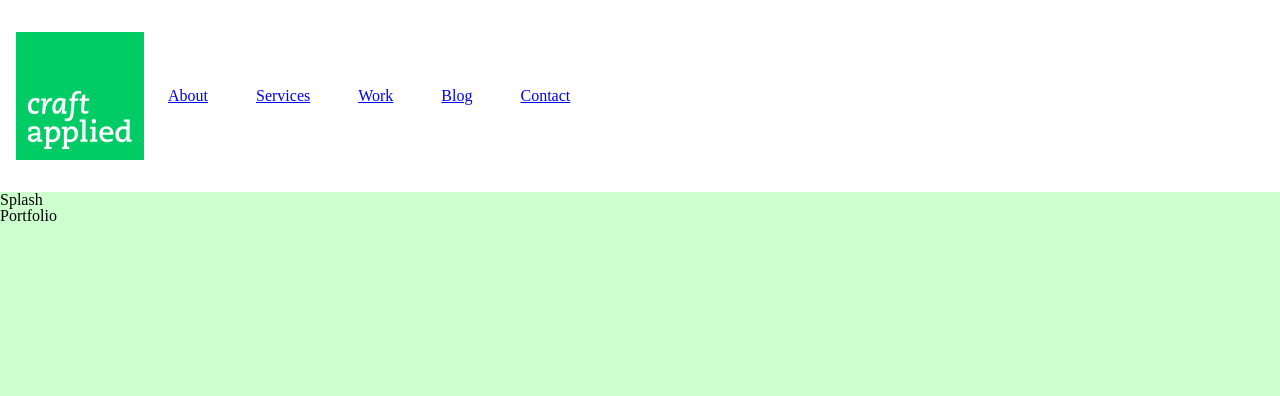
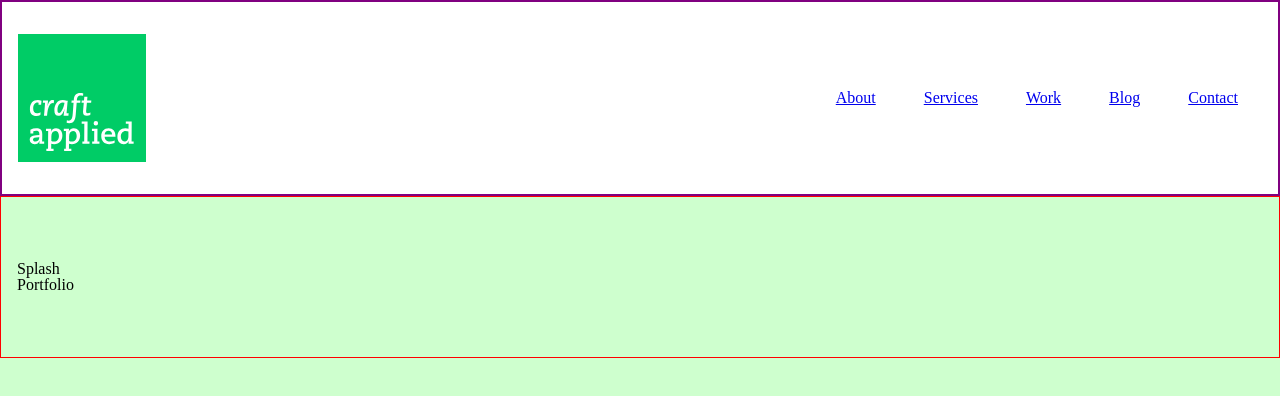
Before and after one commit to darrenbarklie/craftapplied-v3, a React app: page / in a window 1280 px wide. Shown: the top 396 px of the page. Built offline with nearby package versions, Linux system fonts and the light colour scheme; the HTML template or start-up script is replaced by a standard one.

Commit message:
Layout fixes

```diff
--- a/src/components/globals/Layout.js
+++ b/src/components/globals/Layout.js
@@ -1,5 +1,6 @@
 import React, { Component } from 'react'
 import { Switch, Route } from 'react-router-dom'
+import { Grid } from 'react-flexbox-grid'
 import { Header } from './header'
 
 import { Home } from '../home/Home'
@@ -10,6 +11,7 @@ export const Layout = () => {
 
       <Header />
 
+      <Grid fluid className="grid-container stage">
         <Switch>
           <Route exact path="/" component={Home} />
           <Route path="/about" render={() => <h1>About</h1>} />
@@ -19,6 +21,7 @@ export const Layout = () => {
           <Route path="/contact" render={() => <h1>Contact</h1>} />
           <Route render={() => <h1>404</h1>} />
         </Switch>
+      </Grid>
 
     </div>
   )
--- a/src/sass/globals/_header.scss
+++ b/src/sass/globals/_header.scss
@@ -1,15 +1,18 @@
-
+// Element : HEADER MAIN
 header.main {
   padding: 2rem 0;
   background-color: white;
+  border: 2px solid purple;
+  .row {
+    justify-content: space-between;
+  }
   .brand {
     display: block;
     width: 8rem;
     height: 8rem;
   }
 }
-
-
+// Element : NAV PRIMARY
 nav.primary {
   height: 100%;
   ul {
--- a/src/sass/globals/_layout.scss
+++ b/src/sass/globals/_layout.scss
@@ -1,4 +1,3 @@
-
 html,
 body {
   height: 100%;
@@ -8,9 +7,8 @@ body {
 *, *:before, *:after {
   box-sizing: inherit;
 }
-
 .container-fluid {
-  .row {
+  > .row {
     margin-left: 0;
     margin-right: 0;
   }
@@ -20,3 +18,8 @@ body {
   height: 100%;
   margin: 0 auto;
 }
+.stage {
+  border: 1px solid red;
+  padding-top: 4rem;
+  padding-bottom: 4rem;
+}
```
Lines whose indentation alone changed are shown as unchanged.
